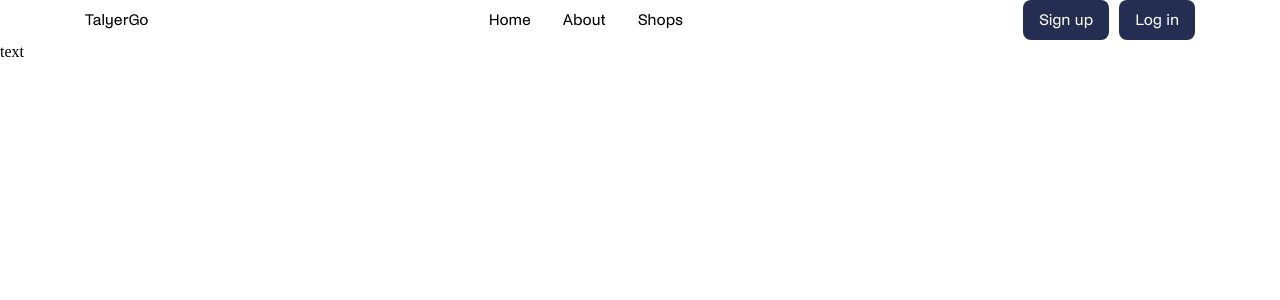
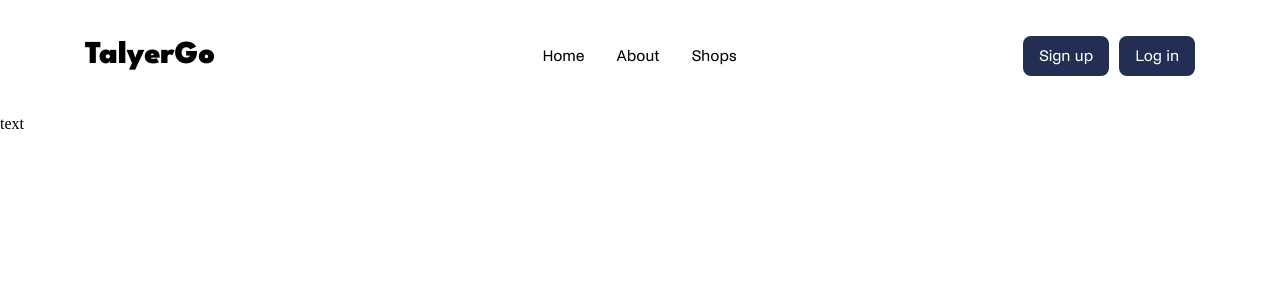
Before and after one commit to IyzOnline/TalyerGO_TrendsProject, a React (Create React App) app in the folder talyergo/: page / in a window 1280 px wide. Shown: the top 300 px of the page. Built offline with nearby package versions, Linux system fonts and the light colour scheme.

Commit message:
docu: Change position of padding block class

```diff
--- a/talyergo/src/components/PrimaryHeader.js
+++ b/talyergo/src/components/PrimaryHeader.js
@@ -3,16 +3,16 @@ import { Link } from "react-router-dom";
 export const PrimaryHeader = () => {
     return (
         <header>
-            <div className="container">
+            <div className="container | padding-block-32">
                 <div className="primary-header-wrapper">
-                    <p><Link to="/">TalyerGo</Link></p>
-                    <div>
-                        <ul className="ph-nav" role="list">
+                    <p className="logo"><Link to="/">TalyerGo</Link></p>
+                    <nav>
+                        <ul className="ph-nav" aria-label="Primary Navigation">
                             <li><Link to="/">Home</Link></li>
                             <li><Link to="/">About</Link></li>
                             <li><Link to="/">Shops</Link></li>
                         </ul>
-                    </div>
+                    </nav>
                     <div className="ph-buttons">
                         <button><Link>Sign up</Link></button>
                         <button><Link>Log in</Link></button>
```
